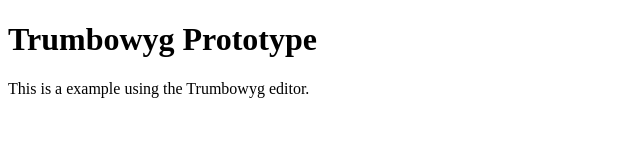
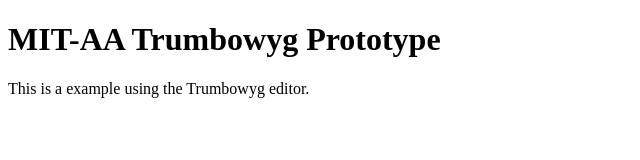
Before and after one commit to edorsini/trumbowyg, a website: page public/index.html in a window 1280 px wide. Shown: the whole page, without its empty margins (0-640 px from the left). Drawn offline with nearby package versions, Linux system fonts and the light colour scheme; no server answers.

Commit message:
making tweaks

```diff
--- a/public/index.html
+++ b/public/index.html
@@ -14,7 +14,7 @@
 </head>
 
 <body>
-<h1>Trumbowyg Prototype</h1>
+<h1>MIT-AA Trumbowyg Prototype</h1>
 <p>This is a example using the Trumbowyg editor.</p>
 
 <div id="trumbowyg-demo"></div>
```
